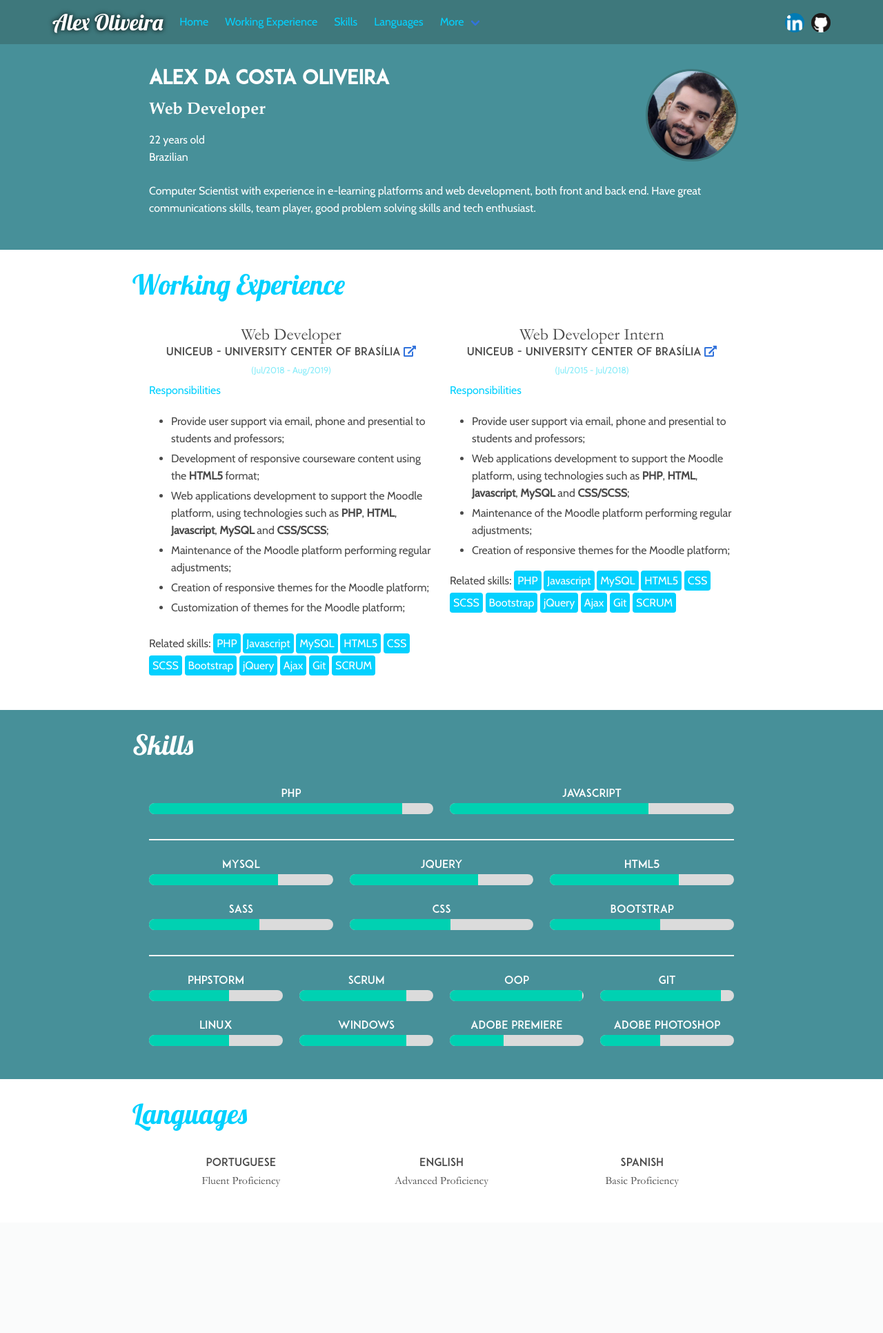
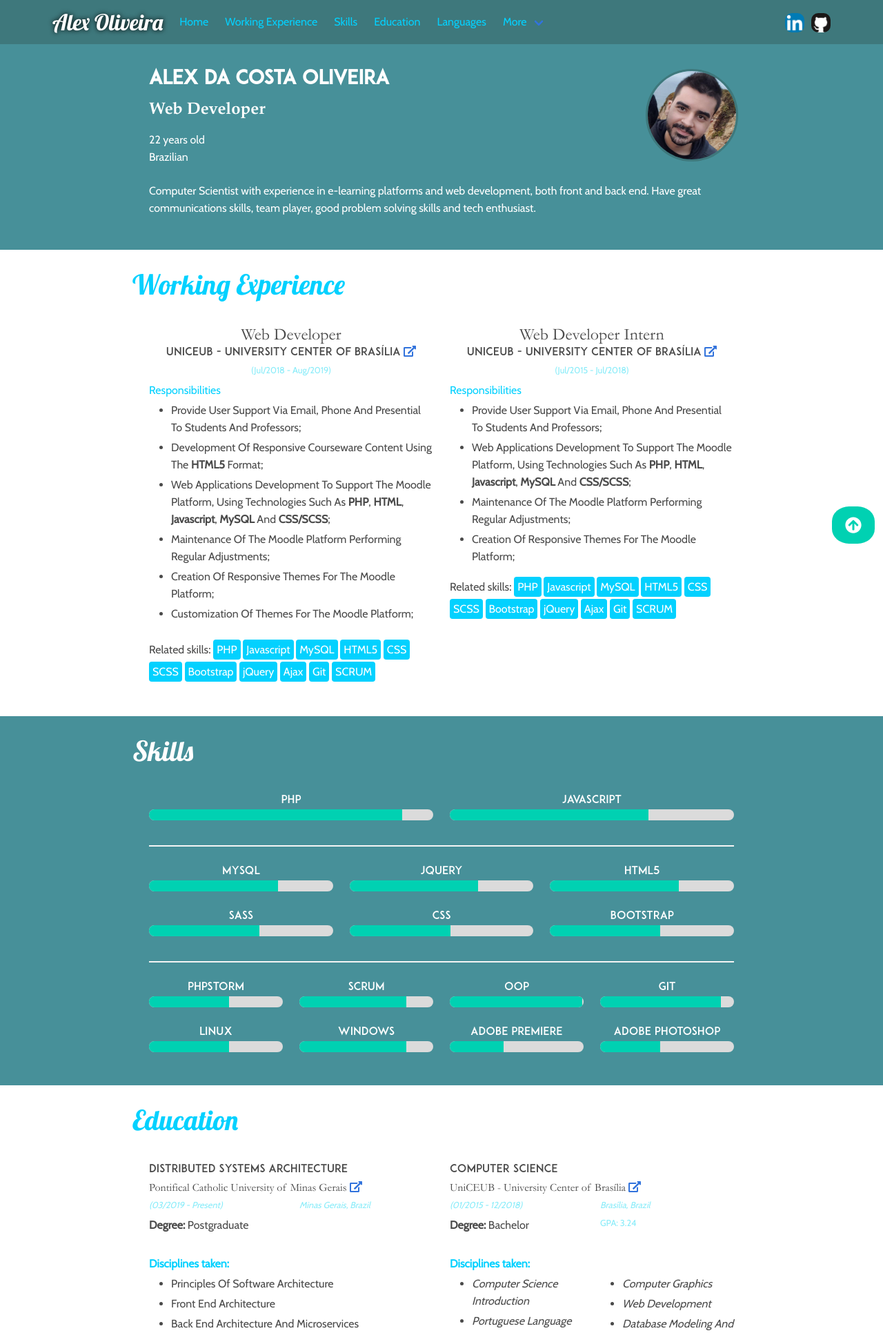
Before and after one commit to Alkss/mysite, a PHP site: page / in a window 1280 px wide. Shown: the top 1932 px of the page at 69% size. Before the commit the page ends 1720 px from the top, so only its background shows below. Run offline with PHP 8.4, Linux system fonts and the light colour scheme.

Commit message:
education update

```diff
--- a/controler/js/main-page.js
+++ b/controler/js/main-page.js
@@ -1,30 +1,81 @@
 $(document).ready(function () {
     $("#workingXPBtn").click(function () {
+        workingBtn();
+    });
+
+    $("#skillBtn").click(function () {
+        skillBtn();
+    });
+
+    $("#languagesBtn").click(function () {
+        languagesBtn();
+    });
+
+    $("#educationBtn").click(function () {
+        educationBtn();
+    });
+
+    $("#scrollTopBtn").click(function () {
+        scrollTopBtn();
+    });
+
+    $("#projectsBtn").click(function () {
+        //TODO: Implement modal
+    });
+
+    $("#contactBtn").click(function () {
+        //TODO: Implement modal
+    });
+
+    $("#aboutBtn").click(function () {
+        //TODO: Implement modal
+    });
+
+});
+
+
+function workingBtn() {
     $('html,body').animate({
-                scrollTop: $("#workingXP").offset().top-50
+            scrollTop: $("#workingXP").offset().top - 50
         },
         'slow');
     $(".navbar-burger").toggleClass("is-active");
     $(".navbar-menu").toggleClass("is-active");
-    });
 
-    $("#skillBtn").click(function () {
+}
+
+function scrollTopBtn() {
     $('html,body').animate({
-                scrollTop: $("#skills").offset().top-50
+            scrollTop: $("#perfil").offset().top - 50
+        },
+        'slow');
+}
+
+function skillBtn() {
+    $('html,body').animate({
+            scrollTop: $("#skills").offset().top - 50
         },
         'slow');
     $(".navbar-burger").toggleClass("is-active");
     $(".navbar-menu").toggleClass("is-active");
-    });
 
-    $("#languagesBtn").click(function () {
+}
+
+function languagesBtn() {
     $('html,body').animate({
-                scrollTop: $("#languages").offset().top-50
+            scrollTop: $("#languages").offset().top - 50
         },
         'slow');
     $(".navbar-burger").toggleClass("is-active");
     $(".navbar-menu").toggleClass("is-active");
-    });
 
+}
 
-});
+function educationBtn() {
+    $('html,body').animate({
+            scrollTop: $("#education").offset().top - 50
+        },
+        'slow');
+    $(".navbar-burger").toggleClass("is-active");
+    $(".navbar-menu").toggleClass("is-active");
+}
--- a/index.php
+++ b/index.php
@@ -2,3 +2,6 @@
 include 'view/header.html';
 include 'view/index.html';
 include 'view/footer.html';
+include 'view/about-modal.html';
+include 'view/contact-modal.html';
+include 'view/project-modal.html';
--- a/style/custom.css
+++ b/style/custom.css
@@ -43,6 +43,14 @@ section:nth-child(n+3) .hero-body {
   #workingXP p.responsibilities {
     color: #03d1ff; }
 
+#education p {
+  line-height: 2; }
+  #education p.season {
+    color: #89ecf9;
+    font-size: .8em; }
+  #education p.responsibilities {
+    color: #03d1ff; }
+
 .container {
   padding-left: 10%;
   padding-right: 10%; }
@@ -57,6 +65,10 @@ section:nth-child(n+3) .hero-body {
       border: 3px solid #3e787c; }
   .container .content h2 {
     text-transform: uppercase; }
+  .container .content ul {
+    margin-top: 0; }
+    .container .content ul li {
+      text-transform: capitalize; }
   .container .content h3 {
     margin-top: 0; }
   .container .content p {
@@ -69,7 +81,7 @@ nav.navbar {
   nav.navbar .white-nav {
     color: #03d1ff; }
   nav.navbar img {
-    border-radius: 50px; }
+    border-radius: 10px; }
   nav.navbar .navbar-brand h1 {
     text-shadow: 0 0 7px black;
     color: white;
@@ -78,4 +90,13 @@ nav.navbar {
     background-color: #3e787c;
     margin-left: 10px; }
 
+#topBtn {
+  position: fixed;
+  bottom: 10px;
+  right: 10px;
+  padding: 2px;
+  z-index: 2; }
+  #topBtn button {
+    border-radius: 40%; }
+
 /*# sourceMappingURL=custom.css.map */
--- a/style/custom.scss
+++ b/style/custom.scss
@@ -53,8 +53,8 @@ section:nth-child(n+3) {
     font-size: 1.5em;
   }
 
-  span{
-    &.skill{
+  span {
+    &.skill {
       background-color: $primary-color;
       color: white;
       padding: 5px;
@@ -62,14 +62,31 @@ section:nth-child(n+3) {
     }
   }
 
-  p{
+  p {
     line-height: 2;
-    &.season{
+
+    &.season {
       color: $secondary-color;
       font-size: .8em;
     }
-    &.responsibilities{
-      color:$primary-color;
+
+    &.responsibilities {
+      color: $primary-color;
+    }
+  }
+}
+
+#education {
+  p {
+    line-height: 2;
+
+    &.season {
+      color: $secondary-color;
+      font-size: .8em;
+    }
+
+    &.responsibilities {
+      color: $primary-color;
     }
   }
 }
@@ -101,6 +118,14 @@ section:nth-child(n+3) {
       text-transform: uppercase;
     }
 
+    ul {
+      margin-top: 0;
+
+      li {
+        text-transform: capitalize;
+      }
+    }
+
     h3 {
       margin-top: 0;
     }
@@ -123,7 +148,7 @@ nav {
     }
 
     img {
-      border-radius: 50px;
+      border-radius: 10px;
     }
 
     .navbar-brand {
@@ -142,3 +167,15 @@ nav {
     }
   }
 }
+
+#topBtn {
+  position: fixed;
+  bottom: 10px;
+  right: 10px;
+  padding: 2px;
+  z-index: 2;
+
+  button {
+    border-radius: 40%;
+  }
+}
--- a/view/header.html
+++ b/view/header.html
@@ -40,6 +40,9 @@
             <a class="navbar-item white-nav" id="skillBtn">
                 Skills
             </a>
+            <a class="navbar-item white-nav" id="educationBtn">
+                Education
+            </a>
             <a class="navbar-item white-nav" id="languagesBtn">
                 Languages
             </a>
@@ -48,16 +51,15 @@
                 <a class="navbar-link white-nav">
                     More
                 </a>
-
                 <div class="navbar-dropdown">
-                    <a class="navbar-item">
+                    <a class="navbar-item" id="aboutBtn">
                         About
                     </a>
-                    <a class="navbar-item">
+                    <a class="navbar-item" id="projectsBtn">
                         Projects
                     </a>
                     <hr class="navbar-divider">
-                    <a class="navbar-item">
+                    <a class="navbar-item" id="contactBtn">
                         Contact
                     </a>
                 </div>
--- a/view/index.html
+++ b/view/index.html
@@ -115,7 +115,6 @@
         </div>
     </div>
 </section>
-
 <section class="hero" id="skills">
     <div class="container">
         <div class="hero-head has-text-centered-mobile">
@@ -201,6 +200,113 @@
         </div>
     </div>
 </section>
+<section class="hero" id="education">
+    <div class="container">
+        <div class="hero-head has-text-centered-mobile">
+            <h1>Education</h1>
+        </div>
+        <div class="hero-body">
+            <div class="columns">
+                <div class="column">
+                    <h2>Distributed Systems Architecture</h2>
+                    <h3>Pontifical Catholic University of Minas Gerais <a target="_blank"
+                                                                          href="//https://www.pucminas.br"><i
+                            class="fas fa-external-link-alt"></i></a></h3>
+                    <div class="columns">
+                        <div class="column">
+                            <p class="season"><i>(03/2019 - Present)</i></p>
+                            <p><b>Degree:</b> Postgraduate</p>
+                        </div>
+                        <div class="column">
+                            <p class="season"><i>Minas Gerais, Brazil</i></p>
+                        </div>
+                    </div>
+                    <p class="responsibilities"><b>Disciplines taken:</b></p>
+                    <div class="content">
+                        <ul>
+                            <li>Principles of Software Architecture</li>
+                            <li>Front End Architecture</li>
+                            <li>Back End Architecture and Microservices</li>
+                        </ul>
+                    </div>
+                </div>
+                <div class="column">
+                    <h2>Computer Science</h2>
+                    <h3>UniCEUB - University Center of Brasília <a target="_blank"
+                                                                   href="//https://uniceub.br"><i
+                            class="fas fa-external-link-alt"></i></a></h3>
+                    <div class="columns">
+                        <div class="column">
+                            <p class="season"><i>(01/2015 - 12/2018)</i></p>
+                            <p><b>Degree:</b> Bachelor</p>
+                        </div>
+                        <div class="column">
+                            <p class="season"><i>Brasília, Brazil</i></p>
+                            <p class="season">GPA: 3.24</p>
+                        </div>
+                    </div>
+                    <p class="responsibilities"><b>Disciplines taken:</b></p>
+                    <div class="content">
+                        <i>
+                            <div class="columns">
+                                <div class="column">
+                                    <ul>
+                                        <li>Computer Science Introduction</li>
+                                        <li>Portuguese Language</li>
+                                        <li>Programming Logic</li>
+                                        <li>discrete mathematics</li>
+                                        <li>Sociology</li>
+                                        <li>linear algebra and analytic geometry</li>
+                                        <li>Laboratory of Programming One</li>
+                                        <li>Language and Programming Techniques One</li>
+                                        <li>Digital Logic with Laboratory</li>
+                                        <li>General Theory of Administration</li>
+                                        <li>Computer Architecture</li>
+                                        <li>Ethics, Citizenship and Brazilian Reality One</li>
+                                        <li>Laboratory of Programming Two</li>
+                                        <li>Language and Programming Techniques Two</li>
+                                        <li>Information systems</li>
+                                        <li>Computer Theory</li>
+                                        <li>Software Engineering</li>
+                                        <li>Data structure</li>
+                                        <li>Ethics, Citizenship and Brazilian Reality Two</li>
+                                        <li>Artificial intelligence</li>
+                                        <li>Business Process Modeling</li>
+                                        <li>Programming Language Paradigms</li>
+                                    </ul>
+                                </div>
+                                <div class="column">
+                                    <ul>
+                                        <li>computer graphics</li>
+                                        <li>Web Development</li>
+                                        <li>Database Modeling and Design</li>
+                                        <li>Quality and Software Testing</li>
+                                        <li>Operational systems</li>
+                                        <li>Construction of Compilers</li>
+                                        <li>IT Project Management</li>
+                                        <li>Computer network</li>
+                                        <li>Security in Information Systems</li>
+                                        <li>Database Management System</li>
+                                        <li>Distributed Systems Architecture</li>
+                                        <li>Supervised internship</li>
+                                        <li>Probability and statistics</li>
+                                        <li>Game Design - Optional One</li>
+                                        <li>Real-time and Embedded System</li>
+                                        <li>IT Services Management</li>
+                                        <li>Operational Research</li>
+                                        <li>IT Planning and Management</li>
+                                        <li>Game Schedule - Optional Two</li>
+                                        <li>Final paper</li>
+                                    </ul>
+                                </div>
+                            </div>
+                        </i>
+                    </div>
+                </div>
+            </div>
+        </div>
+    </div>
+</section>
 <section class="hero" id="languages">
     <div class="container">
         <div class="hero-head has-text-centered-mobile">
@@ -224,3 +330,6 @@
         </div>
     </div>
 </section>
+<div id="topBtn">
+    <button id="scrollTopBtn" class="button is-primary is-large"><i class="fas fa-arrow-circle-up"></i></button>
+</div>
```
Also changed, not shown: view/about-modal.html (added), view/contact-modal.html (added), view/project-modal.html (added), 1 other file. Lines whose indentation alone changed are shown as unchanged.
